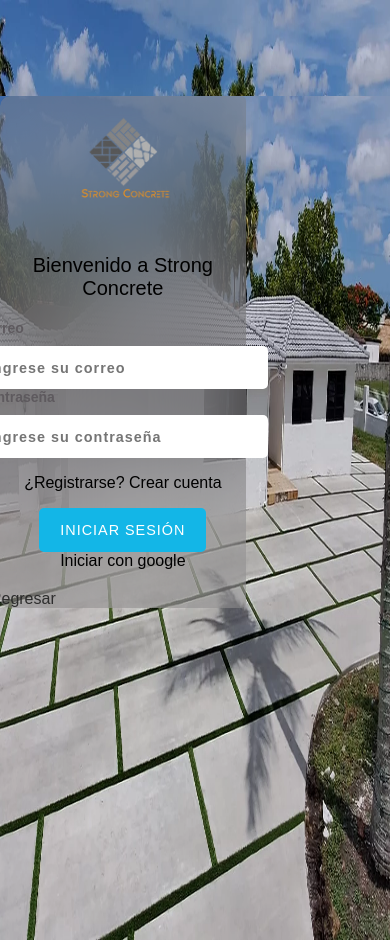
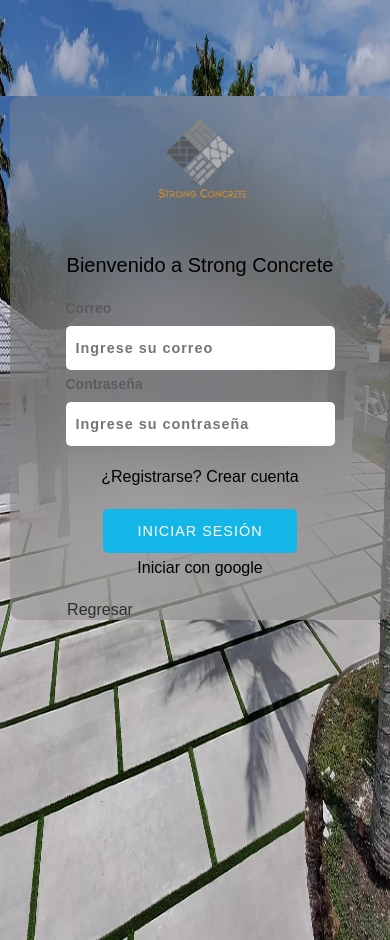
Before and after one commit to kelvin2020-git/repo, a Next.js app: page /Login in a window 390 px wide. Built offline with nearby package versions, Linux system fonts and the light colour scheme; no server answers.

Commit message:
fi commit

```diff
--- a/styles/Login.module.css
+++ b/styles/Login.module.css
@@ -84,52 +84,181 @@
     color: #242424ec;
 }
 
-@media screen and (max-width: 1000px) {
-    .logincontainer .input .label {
-        width: 70%;
-        margin-top: 3rem;
+@media (max-width: 520px) {
+
+    .logincontainer {
+        height: 35.75em;
+        width: 400px;
+       margin-left: 40px;
+        border-radius: 10px;
+        display: flex;
+        justify-content: space-between;
+        overflow: hidden;
+
     }
 
     .logininfocontainer {
-        width: 100%;
-        border-radius: 5px;
+        width: 400px;
+        display: flex;
+        flex-direction: column;
+        align-items: center;
+        text-align: center;
+        padding-top: 0.5rem;
+        backdrop-filter: blur(50px);
+        background-color: #88878867;
     }
 
+    .logininfocontainer>p {
+        font-size: 1.25em;
+        margin-top: 1.5em;
+    }
+
+    .inputscontainer {
+        height: 55%;
+        width: 85%;
+        display: flex;
+        flex-direction: column;
+        justify-content: space-around;
+        align-items: center;
+    }
+
+    .inputscontainer .input,
+    .btn {
+        width: 290px;
+        height: 2.700rem;
+        font-size: 0.9em;
+    }
+
+    .inputscontainer .label {
+        font-weight: 600;
+        margin-left: 0px;
+        display: flex;
+        padding-bottom: 10px;
+        font-size: 14px;
+        color: #5c575cec;
+    }
+
+    .inputscontainer .input {
+        padding-left: 10px;
+        border: none;
+        border-radius: 5px;
+        font-weight: 600;
+        letter-spacing: 1px;
+        box-sizing: border-box;
+    }
+
+    .inputscontainer .input:hover {
+        border: 2px solid var(--button-bg);
+    }
+
+    .btn {
+        width: 80%;
+        letter-spacing: 1px;
+        text-transform: uppercase;
+        color: white;
+        border: none;
+        border-radius: 5px;
+        background-color: var(--button-bg);
+        cursor: pointer;
+    }
+
+    .regresar {
+        font-weight: 500;
+        margin-left: -200px;
+        display: flex;
+        padding-top: 20px;
+        font-size: 16px;
+        color: #242424ec;
+    }
 
 }
 
 
-@media screen and (max-width: 650px) {
+@media (max-width: 410px) {
+
     .logincontainer {
-        width: 90%;
+        height: 32.75em;
+        width: 380px;
+       margin-left: 10px;
+        border-radius: 10px;
+        display: flex;
+        justify-content: space-between;
+        overflow: hidden;
+
     }
 
     .logininfocontainer {
-        width: 90%;
-        height: 90%;
-    }
-}
-
-@media screen and (max-width: 500px) {
-    .logincontainer {
-        height: 90%;
+        width: 380px;
+        display: flex;
+        flex-direction: column;
+        align-items: center;
+        text-align: center;
+        padding-top: 0.5rem;
+        backdrop-filter: blur(50px);
+        background-color: #88878867;
     }
 
-    .logininfocontainer {
-        width: 70%;
-        height: 70%;
+    .logininfocontainer>p {
+        font-size: 1.25em;
+        margin-top: 1.5em;
     }
 
+    .inputscontainer {
+        height: 55%;
+        width: 85%;
+        display: flex;
+        flex-direction: column;
+        justify-content: space-around;
+        align-items: center;
+    }
+
+    .inputscontainer .input,
+    .btn {
+        width: 269px;
+        height: 2.700rem;
+        font-size: 0.9em;
+    }
+
+    .inputscontainer .label {
+        font-weight: 600;
+        margin-left: 0px;
+        display: flex;
+        padding-bottom: 10px;
+        font-size: 14px;
+        color: #5c575cec;
+    }
+
+    .inputscontainer .input {
+        padding-left: 10px;
+        border: none;
+        border-radius: 5px;
+        font-weight: 600;
+        letter-spacing: 1px;
+        box-sizing: border-box;
+    }
+
+    .inputscontainer .input:hover {
+        border: 2px solid var(--button-bg);
+    }
+
+    .btn {
+        width: 60%;
+        letter-spacing: 1px;
+        text-transform: uppercase;
+        color: white;
+        border: none;
+        border-radius: 5px;
+        background-color: var(--button-bg);
+        cursor: pointer;
+    }
+
+    .regresar {
+        font-weight: 500;
+        margin-left: -200px;
+        display: flex;
+        padding-top: 20px;
+        font-size: 16px;
+        color: #242424ec;
+    }
 
 }
-
-@media screen and (max-width: 200px) {
-    .logincontainer {
-        height: 90%;
-    }
-
-    .logininfocontainer {
-        width: 50%;
-        height: 50%;
-    }
-}
--- a/styles/Register.module.css
+++ b/styles/Register.module.css
@@ -79,47 +79,181 @@
     cursor: pointer;
   }
 
-  @media screen and (max-width: 1000px) {
-    .registercontainer .input .label {
-        width: 70%;
-        margin-top: 3rem;
-    }
-    .registerinfo-container {
-        width: 100%;
-        border-radius: 5px;
+  @media (max-width: 520px) {
+
+    .registercontainer {
+        height: 35.75em;
+        width: 400px;
+       margin-left: 40px;
+        border-radius: 10px;
+        display: flex;
+        justify-content: space-between;
+        overflow: hidden;
+
     }
 
+    .registerinfocontainer {
+        width: 400px;
+        display: flex;
+        flex-direction: column;
+        align-items: center;
+        text-align: center;
+        padding-top: 0.5rem;
+        backdrop-filter: blur(50px);
+        background-color: #88878867;
+    }
 
-  }
+    .registerinfocontainer>p {
+        font-size: 1.25em;
+        margin-top: 1.5em;
+    }
+
+    .inputscontainer {
+        height: 55%;
+        width: 85%;
+        display: flex;
+        flex-direction: column;
+        justify-content: space-around;
+        align-items: center;
+    }
+
+    .inputscontainer .input,
+    .btn {
+        width: 290px;
+        height: 2.700rem;
+        font-size: 0.9em;
+    }
+
+    .inputscontainer .label {
+        font-weight: 600;
+        margin-left: 0px;
+        display: flex;
+        padding-bottom: 10px;
+        font-size: 14px;
+        color: #5c575cec;
+    }
+
+    .inputscontainer .input {
+        padding-left: 10px;
+        border: none;
+        border-radius: 5px;
+        font-weight: 600;
+        letter-spacing: 1px;
+        box-sizing: border-box;
+    }
+
+    .inputscontainer .input:hover {
+        border: 2px solid var(--button-bg);
+    }
+
+    .btn {
+        width: 80%;
+        letter-spacing: 1px;
+        text-transform: uppercase;
+        color: white;
+        border: none;
+        border-radius: 5px;
+        background-color: var(--button-bg);
+        cursor: pointer;
+    }
+
+    .regresar {
+        font-weight: 500;
+        margin-left: -200px;
+        display: flex;
+        padding-top: 20px;
+        font-size: 16px;
+        color: #242424ec;
+    }
+
+}
 
 
-  @media screen and (max-width: 650px) {
+@media (max-width: 410px) {
+
     .registercontainer {
-        width: 90%;
+        height: 32.75em;
+        width: 380px;
+       margin-left: 10px;
+        border-radius: 10px;
+        display: flex;
+        justify-content: space-between;
+        overflow: hidden;
+
     }
-    .registerinfo-container{
-      width: 90%;
-      height: 90%;
-  }
-  }
 
-  @media screen and (max-width: 500px) {
-    .logincontainer {
-        height: 90%;
+    .registerinfocontainer {
+        width: 380px;
+        display: flex;
+        flex-direction: column;
+        align-items: center;
+        text-align: center;
+        padding-top: 0.5rem;
+        backdrop-filter: blur(50px);
+        background-color: #88878867;
     }
-    .logininfocontainer{
-      width: 70%;
-      height: 70%;
-  }
 
+    .registerinfocontainer>p {
+        font-size: 1.25em;
+        margin-top: 1.5em;
+    }
 
-  }
-  @media screen and (max-width: 200px) {
-  .logincontainer {
-      height: 90%;
-  }
-  .logininfocontainer{
-    width: 50%;
-    height: 50%;
-  }
-  }
+    .inputscontainer {
+        height: 55%;
+        width: 85%;
+        display: flex;
+        flex-direction: column;
+        justify-content: space-around;
+        align-items: center;
+    }
+
+    .inputscontainer .input,
+    .btn {
+        width: 269px;
+        height: 2.700rem;
+        font-size: 0.9em;
+    }
+
+    .inputscontainer .label {
+        font-weight: 600;
+        margin-left: 0px;
+        display: flex;
+        padding-bottom: 10px;
+        font-size: 14px;
+        color: #5c575cec;
+    }
+
+    .inputscontainer .input {
+        padding-left: 10px;
+        border: none;
+        border-radius: 5px;
+        font-weight: 600;
+        letter-spacing: 1px;
+        box-sizing: border-box;
+    }
+
+    .inputscontainer .input:hover {
+        border: 2px solid var(--button-bg);
+    }
+
+    .btn {
+        width: 60%;
+        letter-spacing: 1px;
+        text-transform: uppercase;
+        color: white;
+        border: none;
+        border-radius: 5px;
+        background-color: var(--button-bg);
+        cursor: pointer;
+    }
+
+    .regresar {
+        font-weight: 500;
+        margin-left: -200px;
+        display: flex;
+        padding-top: 20px;
+        font-size: 16px;
+        color: #242424ec;
+    }
+
+}
--- a/styles/globals.css
+++ b/styles/globals.css
@@ -118,8 +118,8 @@ a {
 
   .rec.rec-arrow {
     position: relative;
-    width: 100px !important;
-    height: 100px !important;
+    width: 50px !important;
+    height: 50px !important;
     border-radius: 0%;
     border-color: #a8a3a3!important;
     background: #eee;
@@ -155,8 +155,8 @@ a {
 
   .rec.rec-arrow {
     position: relative;
-    width: 100px !important;
-    height: 100px !important;
+    width: 50px !important;
+    height: 50px !important;
     border-radius: 0%;
     border-color: #a8a3a3!important;
     background: #eee;
```
Also changed, not shown: styles/Contacto.module.css (+5 -8 lines), styles/Headerdasboard.module.css (+55 -2 lines).
